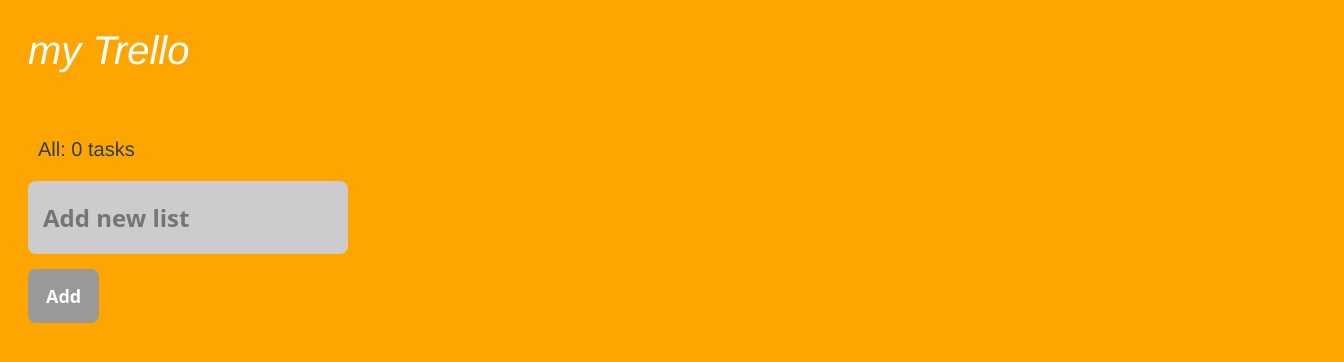
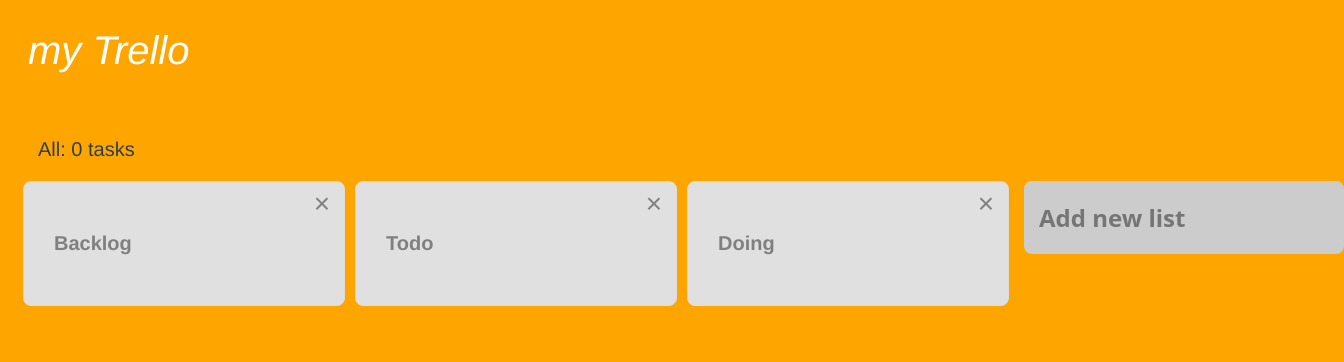
Before and after one commit to bduha184/vue-trello-vuex, a Vue app: page / in a window 1280 px wide. Shown: the top 362 px of the page, 1344 px wide, since content can reach past the window. Built offline with nearby package versions, Linux system fonts and the light colour scheme.

Commit message:
タスク追加処理

```diff
--- a/src/components/BaseBoard.vue
+++ b/src/components/BaseBoard.vue
@@ -4,7 +4,14 @@
     <header>my Trello</header>
     <main>
       <p class="info-line">All: 0 tasks</p>
+      <div class="list-index">
+        <list v-for="(item, index) in lists"
+              :key="item.id"
+              :title="item.title"
+              :listIndex="index"
+        />
       <list-add/>
+      </div>
     </main>
   </div>
 </template>
@@ -12,9 +19,17 @@
 <script>
 
 import ListAdd from './ListAdd.vue'
+import List from './TaskList.vue'
+import { mapState } from 'vuex';
 export default{
   components:{
     ListAdd,
+    List,
+  },
+  computed:{
+    ...mapState([
+      'lists'
+  ]),
   }
 }
 </script>
--- a/src/components/ListAdd.vue
+++ b/src/components/ListAdd.vue
@@ -1,27 +1,54 @@
 <template>
-  <form class="addlist" @submit.prevent="addList">
+  <form :class="classList" @submit.prevent="addList">
     <input
       v-model="title"
       type="text"
       class="text-input"
       placeholder="Add new list"
+      @focusin="startEditing"
+      @focusout="finishEditing"
     />
-    <button type="submit" class="add-button">Add</button>
+    <button type="submit" class="add-button" v-if="isEditing || titleExists">
+      Add
+    </button>
   </form>
 </template>
 
 <script>
 export default {
-  data(){
-    return{
-      title:'',
-    }
+  data: function () {
+    return {
+      title: "",
+      isEditing: false,
+    };
   },
-  methods:{
-    addList(){
-      this.$store.dispatch('addlist',{title:this.title})
-      this.title = ''
-    }
-  }
-}
+  computed: {
+    classList() {
+      const classList = ["addlist"];
+
+      if (this.isEditing) {
+        classList.push("active");
+      }
+      if (this.titleExists) {
+        classList.push("addable");
+      }
+      return classList;
+    },
+    titleExists() {
+      return this.title.length > 0;
+    },
+  },
+  methods: {
+    addList: function () {
+      this.$store.dispatch("addlist", { title: this.title });
+      this.title = "";
+    },
+    startEditing: function () {
+      this.isEditing = true;
+    },
+    finishEditing: function () {
+      this.isEditing = false;
+    },
+  },
+};
 </script>
--- /dev/null
+++ b/src/components/TaskList.vue
@@ -0,0 +1,30 @@
+<template>
+  <div class="list">
+    <div class="listheader">
+      <p class="list-title">{{ title }}</p>
+      <div class="deletelist" @click="removeList">×</div>
+    </div>
+  </div>
+</template>
+
+<script>
+export default {
+  props: {
+    title: {
+      type: String,
+      required: true,
+    },
+    listIndex: {
+      type: Number,
+      required: true,
+    },
+  },
+  methods: {
+    removeList: function () {
+      if (confirm("本当にこのリストを削除しますか？")) {
+        this.$store.dispatch("removelist", { listIndex: this.listIndex });
+      }
+    },
+  },
+};
+</script>
--- a/src/store/index.js
+++ b/src/store/index.js
@@ -3,9 +3,9 @@
 
 Vue.use(Vuex)
 
-const savedLists = localStorage.getItem('trello-lists');
+const savedLists = localStorage.getItem('trello-lists')
 
-const store = new Vuex.Store({
+const store =  new Vuex.Store({
   state: {
     lists: savedLists ? JSON.parse(savedLists): [
       {
@@ -27,27 +27,22 @@
       }
     ],
   },
+  mutations: {
+    addlist(state, payload) {
+      state.lists.push({ title: payload.title, cards:[] })
+    },
+  },
+  actions: {
+    addlist(context, payload) {
+      context.commit('addlist', payload)
+    },
+  },
   getters: {
   },
-  mutations: {
-    addlist(state,payload){
-      state.lists.push({
-        title:payload.title,
-        cards:[]
-      })
-    }
-  },
-  actions: {
-    addlist(context,payload){
-      context.commit('addlist',payload)
-    }
-  },
-  // getters: {
-  // }
 })
 
-store.subscribe((mutations,state)=> {
-  localStorage.setItem('trello-lists',JSON.stringify(state.lists))
+store.subscribe((mutation, state) => {
+  localStorage.setItem('trello-lists', JSON.stringify(state.lists))
 })
 
 export default store
```
